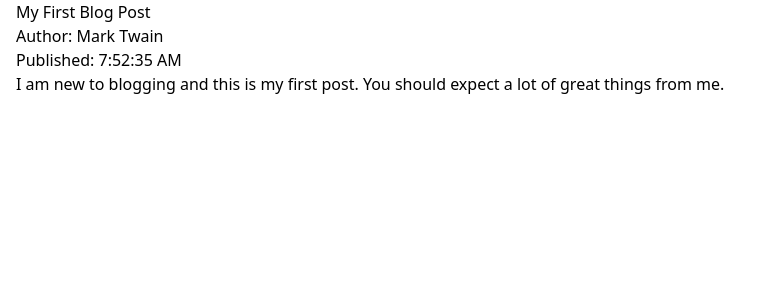
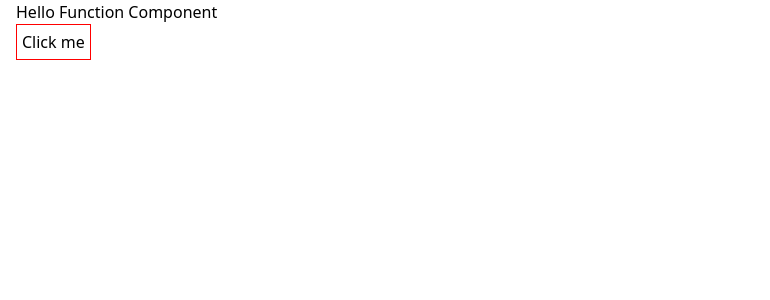
Before and after one commit to alekspanteli/hands-on-react, a React (Create React App) app: page / in a window 1280 px wide. Shown: the top 300 px of the page, without its empty margins (0-770 px from the left). Built offline with nearby package versions, Linux system fonts and the light colour scheme.

Commit message:
Update 2 files

```diff
--- a/src/App.js
+++ b/src/App.js
@@ -1,31 +1,19 @@
 // import logo from "./logo.png";
+import "./Button.css";
+
+function HelloWorld() {
+  return <div className="container">Hello Function Component</div>;
+}
+
+function Button() {
+  return <button className="btn">Click me</button>;
+}
 
 function App() {
-  // const logo = <img src="./logo.png" alt="test" />;
-  // const logo = {
-  //   name: "React Logo",
-  //   title: "React Logo",
-  //   path: "./logo.svg",
-  // };
-  const list = (
-    <>
-      <div className="post">
-        <h1>My First Blog Post</h1>
-        <div>Author: Mark Twain</div>
-        <div>Published: {new Date().toLocaleTimeString()}</div>
-        <p>
-          I am new to blogging and this is my first post. You should expect a
-          lot of great things from me.
-        </p>
-      </div>
-    </>
-  );
   return (
     <div className="container mx-auto px-4">
-      {/* {logo} */}
-      {/* <Image /> */}
-      {/* <img src={logo.path} alt={logo.name} title={logo.title} /> */}
-      {list}
+      <HelloWorld />
+      <Button />
     </div>
   );
 }
--- /dev/null
+++ b/src/Button.css
@@ -0,0 +1,4 @@
+.btn {
+  padding: 5px;
+  border: 1px solid red;
+}
```
